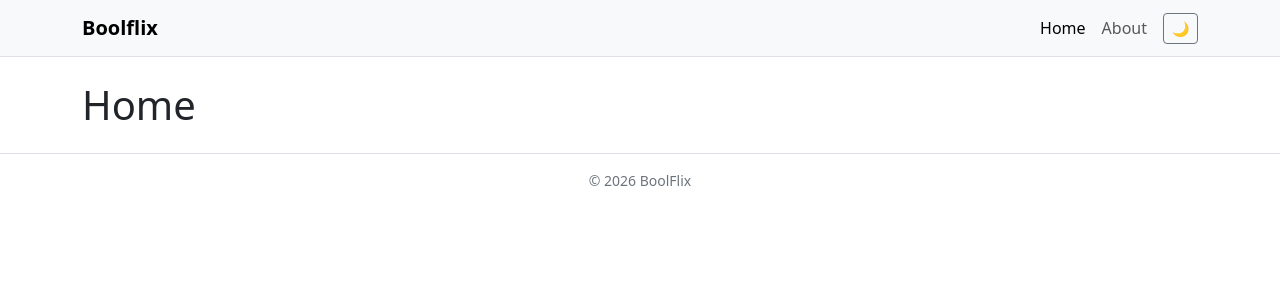
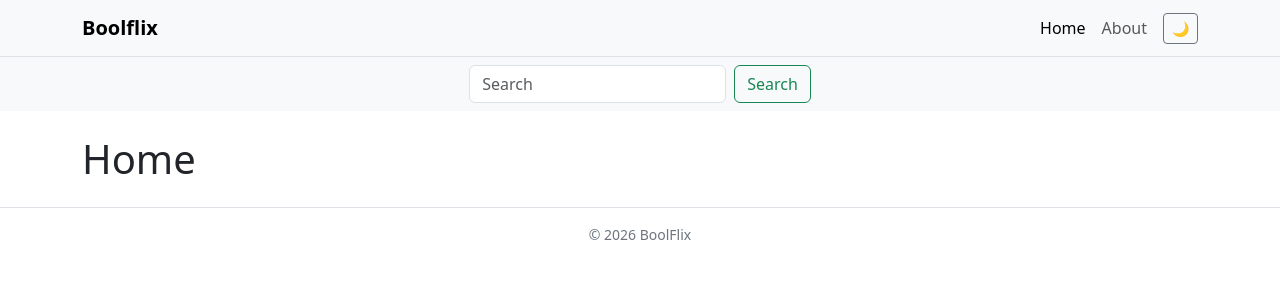
Before and after one commit to nildebenedetti/react-boolflix, a React (Vite) app: page / in a window 1280 px wide. Shown: the top 300 px of the page. Built offline with nearby package versions, Linux system fonts and the light colour scheme; no server answers.

Commit message:
add: form navbar con scheletro funzione handler

```diff
--- a/src/components/Header.jsx
+++ b/src/components/Header.jsx
@@ -1,8 +1,16 @@
 import { NavLink } from "react-router";
 import useTheme from "../hooks/useTheme";
+import useAppData from "../hooks/useAppData";
+import { useState } from "react";
 
 function Header() {
     const { theme, toggleTheme } = useTheme();
+    const [ userInput, setUserInput ] = useState('');
+
+    const submitHandler = (event) => {
+        event.preventDefault();
+        console.log('sono la handler!!')
+    };
 
     return (
         <header>
@@ -38,6 +46,14 @@ function Header() {
                     </div>
                 </div>
             </nav>
+            <nav className="navbar bg-body-tertiary">
+                <div className="container-fluid d-flex justify-content-center">
+                    <form onSubmit={submitHandler} className="d-flex" role="search">
+                        <input className="form-control me-2" type="text" placeholder="Search"/>
+                        <button className="btn btn-outline-success" type="submit" >Search</button>
+                    </form>
+                </div>
+            </nav>
         </header>
     );
 }
```
